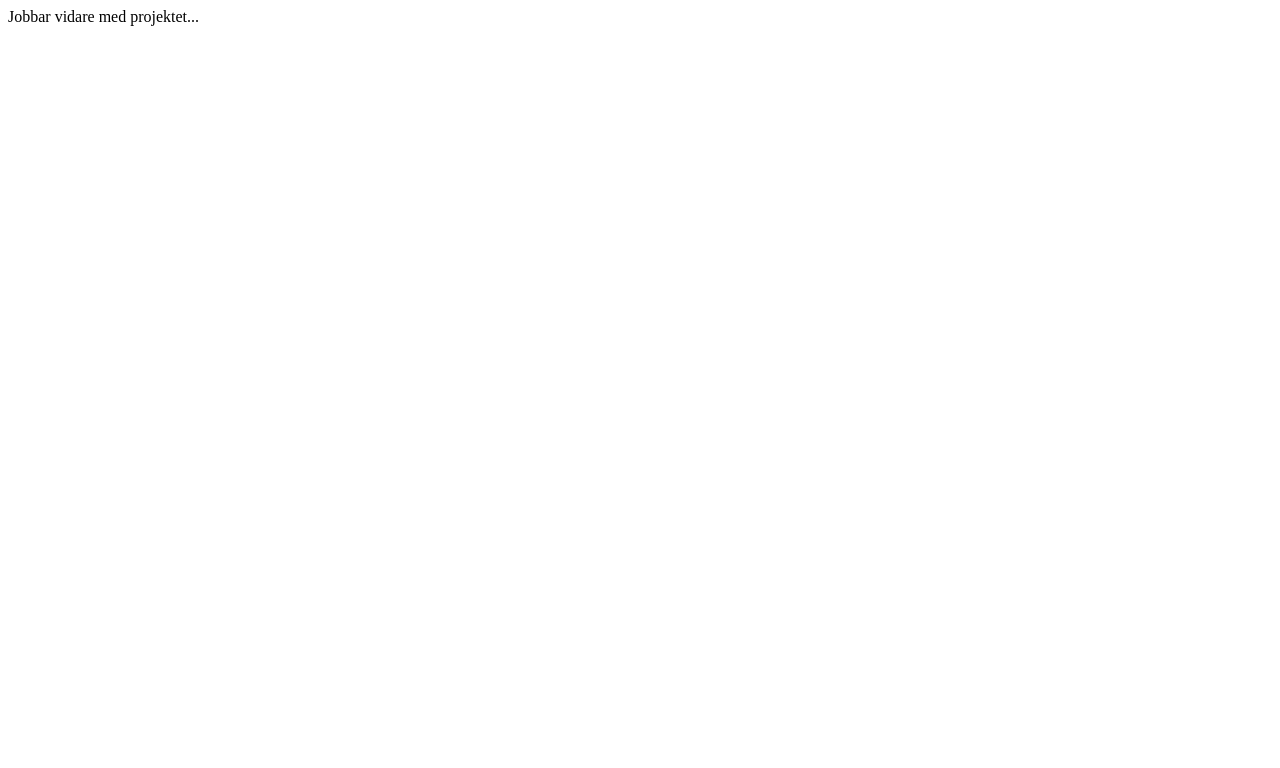
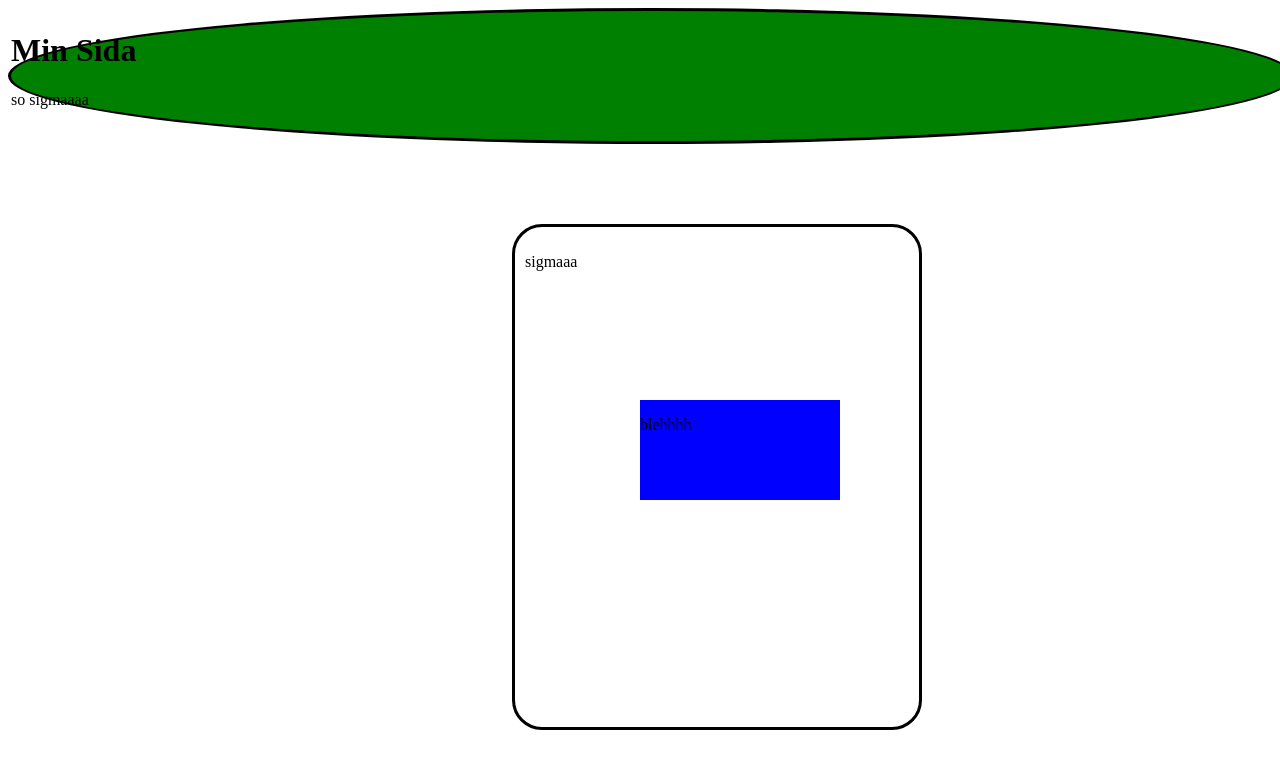
Before and after one commit to oscarcederholm1-create/ommig, a plain HTML site: page index.html in a window 1280 px wide. Drawn offline with Linux system fonts and the light colour scheme.

Commit message:
gjorde några sista ändringar

```diff
--- /dev/null
+++ b/BLEH.CSS
@@ -0,0 +1,34 @@
+.rectangle
+{
+    position: absolute;
+    top: 50%;
+    left: 50%;
+    width:200px;
+    height:100px;
+    background:blue;
+}
+
+.skibidi
+{
+    position: absolute;
+    top: 28%;
+    left: 40%;
+
+    height: 60vh;
+    width: 30%;
+    border: 3px solid black;
+    border-radius: 30px;
+    padding: 10px;
+    margin: auto;
+
+}
+
+.oval {
+    position: absolute;
+    height: 130px;
+    width: 100%;
+    border-radius: 50%;
+    background-color: green;
+    border: 3px solid black;
+    margin: auto;
+}
--- a/index.html
+++ b/index.html
@@ -1,11 +1,26 @@
 <!DOCTYPE html>
 <html lang="en">
+<html>
 <head>
     <meta charset="UTF-8">
     <meta name="viewport" content="width=device-width, initial-scale=1.0">
     <title>Document</title>
+    <link rel="stylesheet" href="BLEH.CSS" />
 </head>
 <body>
-    Jobbar vidare med projektet...
+    <div class="rectangle">
+    <p> blehhhh </p>
+    </div>
+
+    <div class="skibidi">
+        <p> sigmaaa</p>
+    </div>
+
+    <div class="oval">
+        <h1>Min Sida</h1>
+        <p> so sigmaaaa </p>
+    </div>
+
+
 </body>
 </html>
```
